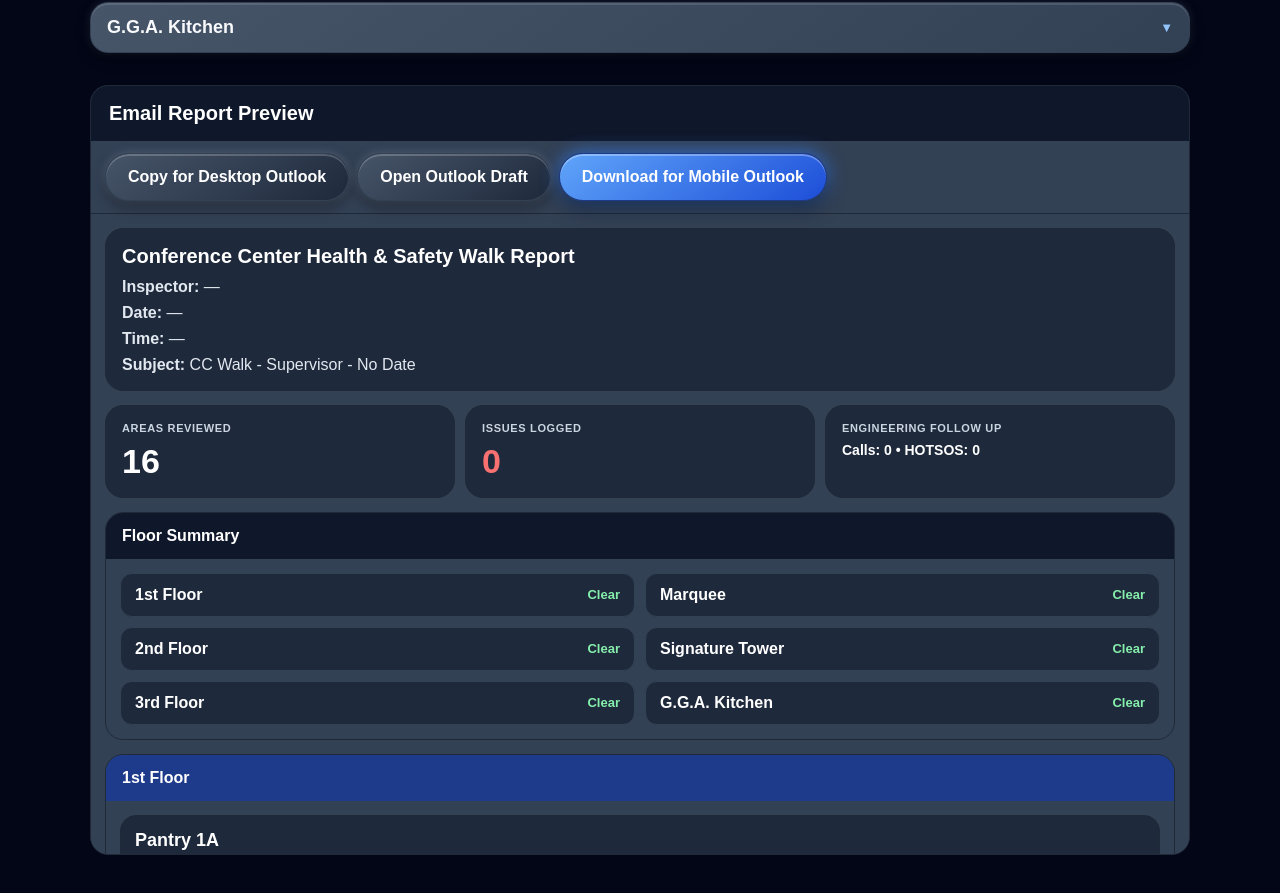
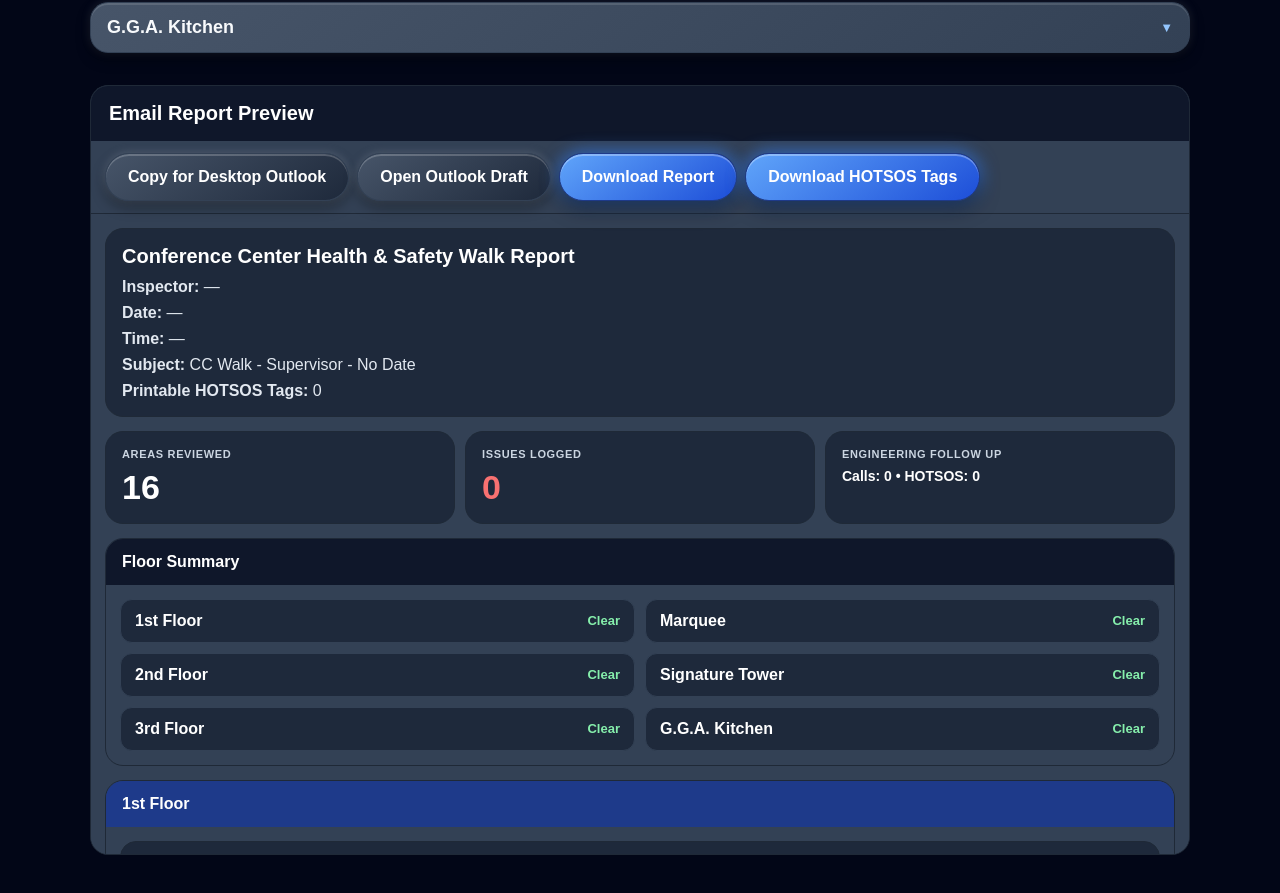
Before and after one commit to Dapsey01/Health-Saftey-Inspection, a React (Vite) app: page / in a window 1280 px wide. Shown: the part 1845-2738 px from the top of the page. Built offline with nearby package versions, Linux system fonts and the light colour scheme.

Commit message:
Update App.jsx

```diff
--- a/src/App.jsx
+++ b/src/App.jsx
@@ -101,6 +101,14 @@ function escapeHtml(value) {
     .replace(/'/g, "&#39;");
 }
 
+function formatTagDate(value) {
+  if (!value) return "";
+  const parts = value.split("-");
+  if (parts.length !== 3) return value;
+  const [year, month, day] = parts;
+  return `${Number(month)}/${Number(day)}/${String(year).slice(-2)}`;
+}
+
 function buildInitialState() {
   const state = {
     inspector: "",
@@ -363,6 +371,34 @@ export default function App() {
         };
       }),
     }));
+  }, [form]);
+
+  const hotsosTagIssues = useMemo(() => {
+    const tags = [];
+
+    STRUCTURE.forEach((group) => {
+      group.areas.forEach((area) => {
+        const areaItems = form.areas[area.name]?.items || {};
+        Object.entries(areaItems).forEach(([itemName, item]) => {
+          if (
+            item.status === "Issue" &&
+            item.engineerAction === "HOTSOS Logged" &&
+            String(item.hotsos || "").trim()
+          ) {
+            tags.push({
+              floor: group.floor,
+              area: area.name,
+              itemName,
+              issue: item.issue || "Issue logged",
+              hotsos: item.hotsos,
+              date: form.date,
+            });
+          }
+        });
+      });
+    });
+
+    return tags;
   }, [form]);
 
   const issueCount = detailedReport.reduce(
@@ -441,6 +477,141 @@ export default function App() {
     const el = document.getElementById("walk-history-section");
     if (el) el.scrollIntoView({ behavior: "smooth", block: "start" });
   };
+
+  const hotsosTagsHtml = useMemo(() => {
+    const tagsHtml = hotsosTagIssues.length
+      ? hotsosTagIssues
+          .map(
+            (tag) => `
+              <section class="tag-page">
+                <div class="tag-card">
+                  <div class="item-name">${escapeHtml(tag.itemName).toUpperCase()}</div>
+                  <div class="out-of-order">OUT OF ORDER</div>
+                  <div class="hotsos">HotSOS #${escapeHtml(tag.hotsos)}</div>
+                  <div class="date">${escapeHtml(formatTagDate(tag.date))}</div>
+                  <div class="location">${escapeHtml(tag.area)} • ${escapeHtml(tag.floor)}</div>
+                  <div class="issue">${escapeHtml(tag.issue)}</div>
+                </div>
+              </section>
+            `
+          )
+          .join("")
+      : `
+          <section class="tag-page">
+            <div class="tag-card">
+              <div class="item-name">NO HOTSOS</div>
+              <div class="out-of-order">TAGS FOUND</div>
+              <div class="hotsos">No items currently have a HOTSOS # entered.</div>
+            </div>
+          </section>
+        `;
+
+    return `
+      <!DOCTYPE html>
+      <html>
+        <head>
+          <meta charset="utf-8" />
+          <title>HOT SOS Tags</title>
+          <style>
+            @page {
+              size: letter portrait;
+              margin: 0.5in;
+            }
+
+            * {
+              box-sizing: border-box;
+            }
+
+            body {
+              margin: 0;
+              font-family: Arial, Helvetica, sans-serif;
+              background: #ffffff;
+              color: #000000;
+            }
+
+            .tag-page {
+              min-height: 10in;
+              page-break-after: always;
+              display: flex;
+              align-items: center;
+              justify-content: center;
+            }
+
+            .tag-page:last-child {
+              page-break-after: auto;
+            }
+
+            .tag-card {
+              width: 7.5in;
+              min-height: 5.2in;
+              border: 3px solid #000000;
+              padding: 0.45in 0.35in;
+              text-align: center;
+              display: flex;
+              flex-direction: column;
+              justify-content: center;
+              align-items: center;
+            }
+
+            .item-name {
+              color: #e60000;
+              font-size: 54px;
+              line-height: 1.05;
+              font-weight: 900;
+              text-transform: uppercase;
+              margin-bottom: 32px;
+            }
+
+            .out-of-order {
+              color: #e60000;
+              font-size: 54px;
+              line-height: 1.05;
+              font-weight: 900;
+              text-transform: uppercase;
+              margin-bottom: 38px;
+            }
+
+            .hotsos {
+              font-size: 48px;
+              line-height: 1.15;
+              font-weight: 500;
+              margin-bottom: 36px;
+            }
+
+            .date {
+              font-size: 48px;
+              line-height: 1.15;
+              font-weight: 500;
+              margin-bottom: 24px;
+            }
+
+            .location {
+              font-size: 22px;
+              line-height: 1.3;
+              font-weight: 700;
+              margin-top: 10px;
+            }
+
+            .issue {
+              font-size: 18px;
+              line-height: 1.3;
+              margin-top: 8px;
+              color: #333333;
+            }
+
+            @media print {
+              body {
+                background: #ffffff;
+              }
+            }
+          </style>
+        </head>
+        <body>
+          ${tagsHtml}
+        </body>
+      </html>
+    `;
+  }, [hotsosTagIssues]);
 
   const htmlEmail = useMemo(() => {
     const floorSummaryHtml = `
@@ -685,6 +856,24 @@ export default function App() {
     URL.revokeObjectURL(url);
   };
 
+  const downloadHotsosTags = () => {
+    const blob = new Blob([hotsosTagsHtml], { type: "text/html;charset=utf-8" });
+    const url = URL.createObjectURL(blob);
+    const link = document.createElement("a");
+    link.href = url;
+    link.download = `hotsos-tags-${form.date || "draft"}.html`;
+    link.click();
+    URL.revokeObjectURL(url);
+
+    if (!hotsosTagIssues.length) {
+      setCopyMessage("No HOTSOS tags found.");
+    } else {
+      setCopyMessage(`Downloaded ${hotsosTagIssues.length} HOTSOS tag${hotsosTagIssues.length === 1 ? "" : "s"}.`);
+    }
+
+    setTimeout(() => setCopyMessage(""), 2500);
+  };
+
   const styles = {
     page: {
       background: "#020617",
@@ -1239,15 +1428,36 @@ export default function App() {
             />
 
             <div style={styles.topButtonRow}>
-              <button type="button" style={styles.btnSecondary} onMouseDown={press} onMouseUp={release} onMouseLeave={release} onClick={newWalk}>
+              <button
+                type="button"
+                style={styles.btnSecondary}
+                onMouseDown={press}
+                onMouseUp={release}
+                onMouseLeave={release}
+                onClick={newWalk}
+              >
                 New Walk
               </button>
 
-              <button type="button" style={styles.btnPrimary} onMouseDown={press} onMouseUp={release} onMouseLeave={release} onClick={saveWalk}>
+              <button
+                type="button"
+                style={styles.btnPrimary}
+                onMouseDown={press}
+                onMouseUp={release}
+                onMouseLeave={release}
+                onClick={saveWalk}
+              >
                 Save Walk
               </button>
 
-              <button type="button" style={styles.btnSecondary} onMouseDown={press} onMouseUp={release} onMouseLeave={release} onClick={scrollToHistory}>
+              <button
+                type="button"
+                style={styles.btnSecondary}
+                onMouseDown={press}
+                onMouseUp={release}
+                onMouseLeave={release}
+                onClick={scrollToHistory}
+              >
                 Walk History
               </button>
             </div>
@@ -1285,7 +1495,13 @@ export default function App() {
           <div>
             {STRUCTURE.map((group) => (
               <div key={group.floor} style={{ marginBottom: 16 }}>
-                <div style={group.building === "Separate" ? styles.floorHeaderPurple : styles.floorHeaderBlue}>
+                <div
+                  style={
+                    group.building === "Separate"
+                      ? styles.floorHeaderPurple
+                      : styles.floorHeaderBlue
+                  }
+                >
                   {group.floor}
                 </div>
 
@@ -1402,7 +1618,9 @@ export default function App() {
                                       }}
                                       value={data.engineerAction}
                                       disabled={!issueMode}
-                                      onChange={(e) => setItemField(area.name, item, "engineerAction", e.target.value)}
+                                      onChange={(e) =>
+                                        setItemField(area.name, item, "engineerAction", e.target.value)
+                                      }
                                     >
                                       <option value="">Engineer Action ▼</option>
                                       {ACTION_OPTIONS.map((opt) => (
@@ -1421,7 +1639,9 @@ export default function App() {
                                       }}
                                       value={data.engineerAction}
                                       disabled={!issueMode}
-                                      onChange={(e) => setItemField(area.name, item, "engineerAction", e.target.value)}
+                                      onChange={(e) =>
+                                        setItemField(area.name, item, "engineerAction", e.target.value)
+                                      }
                                     >
                                       <option value="">Engineer Action ▼</option>
                                       {ACTION_OPTIONS.map((opt) => (
@@ -1515,15 +1735,50 @@ export default function App() {
             <div style={styles.reportHeader}>Email Report Preview</div>
 
             <div style={styles.buttonBar}>
-              <button type="button" style={styles.btnSecondary} onMouseDown={press} onMouseUp={release} onMouseLeave={release} onClick={copyHtmlEmail}>
+              <button
+                type="button"
+                style={styles.btnSecondary}
+                onMouseDown={press}
+                onMouseUp={release}
+                onMouseLeave={release}
+                onClick={copyHtmlEmail}
+              >
                 Copy for Desktop Outlook
               </button>
-              <button type="button" style={styles.btnSecondary} onMouseDown={press} onMouseUp={release} onMouseLeave={release} onClick={openOutlookDraft}>
+
+              <button
+                type="button"
+                style={styles.btnSecondary}
+                onMouseDown={press}
+                onMouseUp={release}
+                onMouseLeave={release}
+                onClick={openOutlookDraft}
+              >
                 Open Outlook Draft
               </button>
-              <button type="button" style={styles.btnPrimary} onMouseDown={press} onMouseUp={release} onMouseLeave={release} onClick={downloadHtmlEmail}>
-                Download for Mobile Outlook
+
+              <button
+                type="button"
+                style={styles.btnPrimary}
+                onMouseDown={press}
+                onMouseUp={release}
+                onMouseLeave={release}
+                onClick={downloadHtmlEmail}
+              >
+                Download Report
               </button>
+
+              <button
+                type="button"
+                style={styles.btnPrimary}
+                onMouseDown={press}
+                onMouseUp={release}
+                onMouseLeave={release}
+                onClick={downloadHotsosTags}
+              >
+                Download HOTSOS Tags
+              </button>
+
               {copyMessage ? <span style={styles.copyMessage}>{copyMessage}</span> : null}
             </div>
 
@@ -1535,6 +1790,7 @@ export default function App() {
                   <div><strong>Date:</strong> {form.date || "—"}</div>
                   <div><strong>Time:</strong> {form.time || "—"}</div>
                   <div><strong>Subject:</strong> {reportSubject}</div>
+                  <div><strong>Printable HOTSOS Tags:</strong> {hotsosTagIssues.length}</div>
                 </div>
               </div>
 
@@ -1689,11 +1945,25 @@ export default function App() {
               </div>
 
               <div style={styles.historyButtons}>
-                <button type="button" style={styles.btnPrimary} onMouseDown={press} onMouseUp={release} onMouseLeave={release} onClick={() => loadWalk(entry)}>
+                <button
+                  type="button"
+                  style={styles.btnPrimary}
+                  onMouseDown={press}
+                  onMouseUp={release}
+                  onMouseLeave={release}
+                  onClick={() => loadWalk(entry)}
+                >
                   Open
                 </button>
 
-                <button type="button" style={styles.btnSecondary} onMouseDown={press} onMouseUp={release} onMouseLeave={release} onClick={() => deleteWalk(entry.id)}>
+                <button
+                  type="button"
+                  style={styles.btnSecondary}
+                  onMouseDown={press}
+                  onMouseUp={release}
+                  onMouseLeave={release}
+                  onClick={() => deleteWalk(entry.id)}
+                >
                   Delete
                 </button>
               </div>
```
